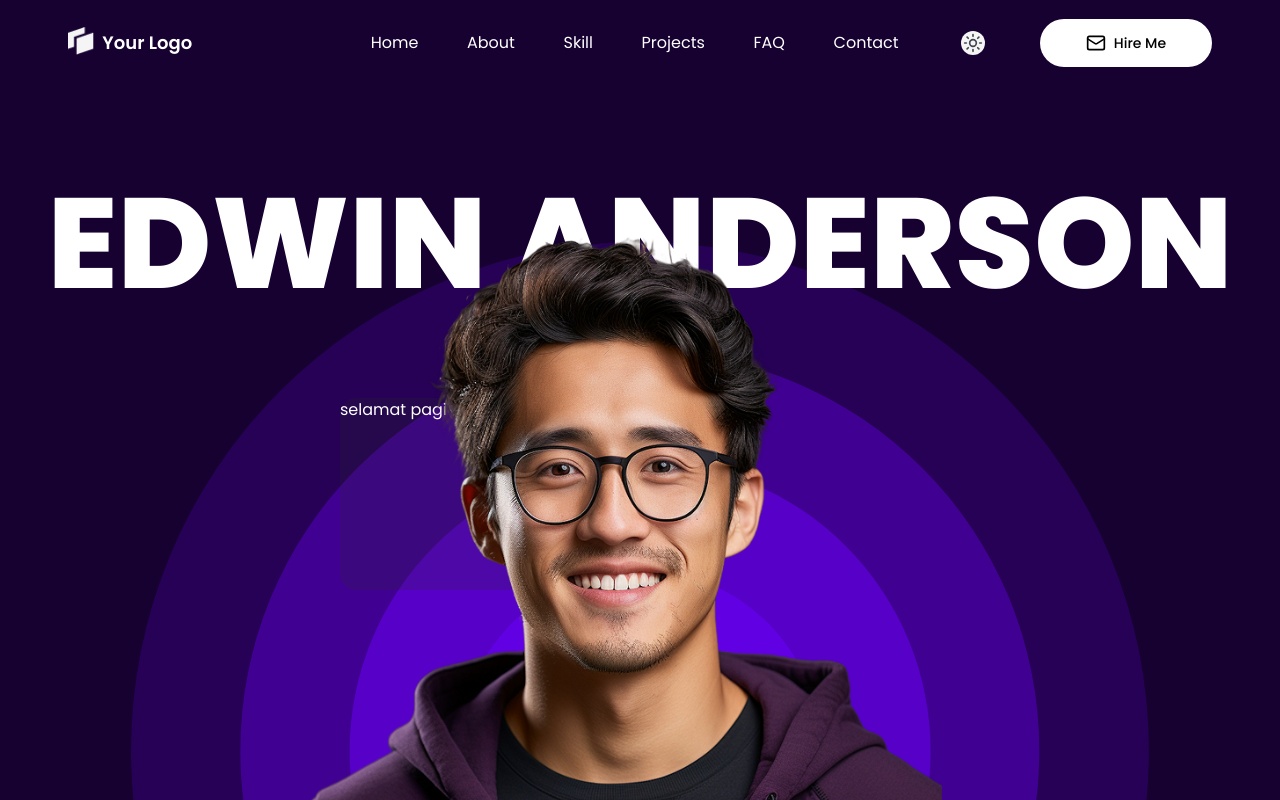
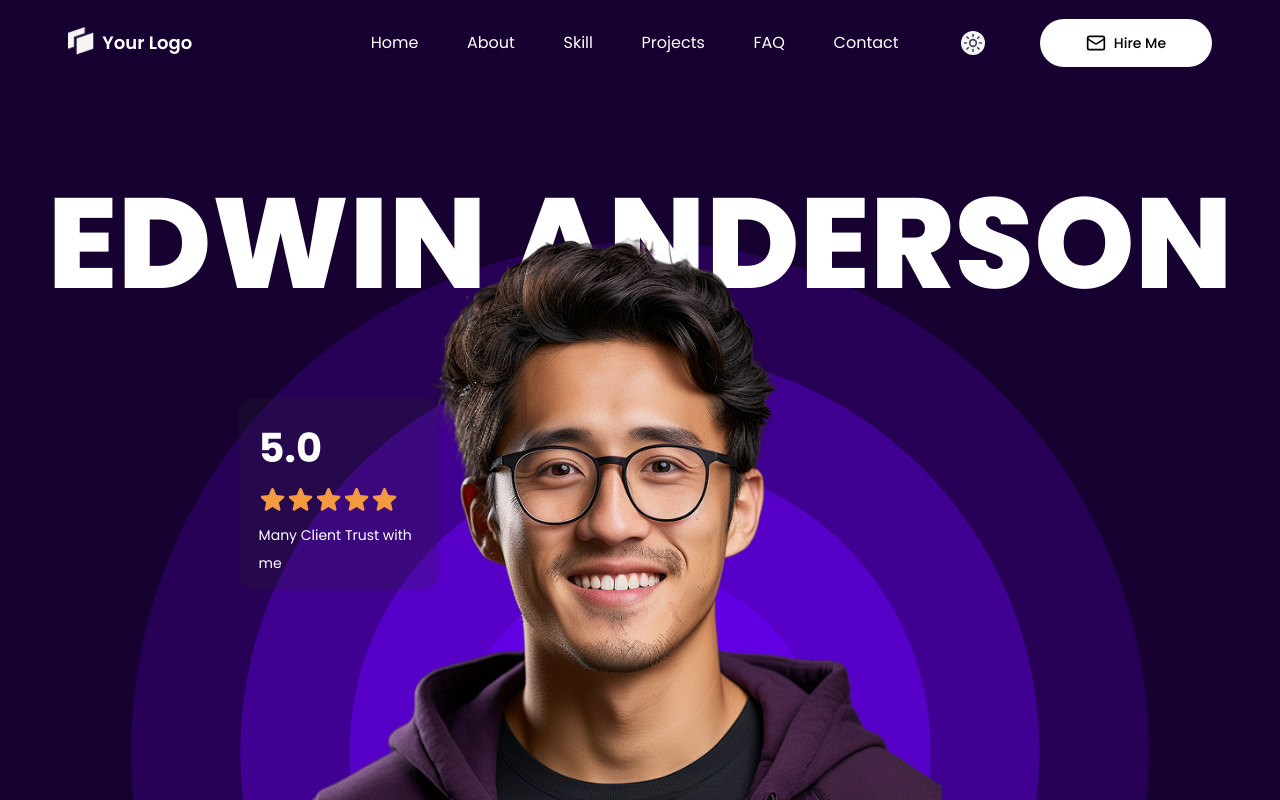
Before and after one commit to herfando/Next-Motion-Portfolio-UI-in-Action, a Next.js app: page / in a window 1280 px wide. Shown: the top 800 px of the page. Built offline with nearby package versions, Linux system fonts and the light colour scheme.

Commit message:
edit responsive hero

```diff
--- a/src/components/container/Hero.tsx
+++ b/src/components/container/Hero.tsx
@@ -9,7 +9,7 @@ export default function Hero() {
       <div className='flex-center absolute top-[3.22%] left-1/2 z-5 h-56 w-full -translate-x-[50%] align-middle text-[clamp(40px,10vw,150px)] leading-56 font-extrabold tracking-[0] whitespace-nowrap text-white md:top-[7.6%] md:h-195 md:leading-195'>
         EDWIN ANDERSON
       </div>
-      {/* Picture */}
+      {/* Picture Hero*/}
       <Image
         src='/images/Cheerful Asian Young Man with Stylish Glasses and Purple Hoodie dekstop1.png'
         alt='Hero Image'
@@ -48,16 +48,55 @@ export default function Hero() {
         }}
         className='absolute top-[19.6%] left-1/2 z-1 h-[1018] w-[1018] -translate-x-[50%] rounded-full bg-[#6600EB33]'
       ></div>
+
       {/* Feature Card */}
-      <Card className='absolute top-[39.07%] right-1/2 h-192 w-200 -translate-x-[50%]'>
-        selamat pagi
+      <Card className='absolute top-[39.07%] right-1/2 h-192 w-200 -translate-x-[100.69%] space-y-10 p-20'>
+        <p className='text-[40px] font-bold'>5.0</p>
+        <div className='flex'>
+          <Image
+            src='/icons/star1.svg'
+            alt='star icon'
+            width={24}
+            height={24}
+            className='mx-2'
+          />
+          <Image
+            src='/icons/star1.svg'
+            alt='star icon'
+            width={24}
+            height={24}
+            className='mx-2'
+          />
+          <Image
+            src='/icons/star1.svg'
+            alt='star icon'
+            width={24}
+            height={24}
+            className='mx-2'
+          />
+          <Image
+            src='/icons/star1.svg'
+            alt='star icon'
+            width={24}
+            height={24}
+            className='mx-2'
+          />
+          <Image
+            src='/icons/star1.svg'
+            alt='star icon'
+            width={24}
+            height={24}
+            className='mx-2'
+          />
+        </div>
+        <p className='text-sm'>Many Client Trust with me</p>
       </Card>
 
       {/* Feature Card */}
       {/* Feature Card */}
 
       {/* Skill */}
-      <div className='flex-center absolute top-full z-7 h-84 w-full gap-[22.3] bg-black text-[24px] font-bold whitespace-nowrap text-white md:h-[140] md:text-[48px] dark:bg-white dark:text-black'>
+      <div className='flex-center absolute top-full z-9 h-84 w-full gap-[22.3] bg-black text-[24px] font-bold whitespace-nowrap text-white md:h-[140] md:text-[48px] dark:bg-white dark:text-black'>
         <Image
           src='/icons/sharp_rectangle.png'
           alt='icons'
```
Also changed, not shown: public/icons/star1.svg (added).
